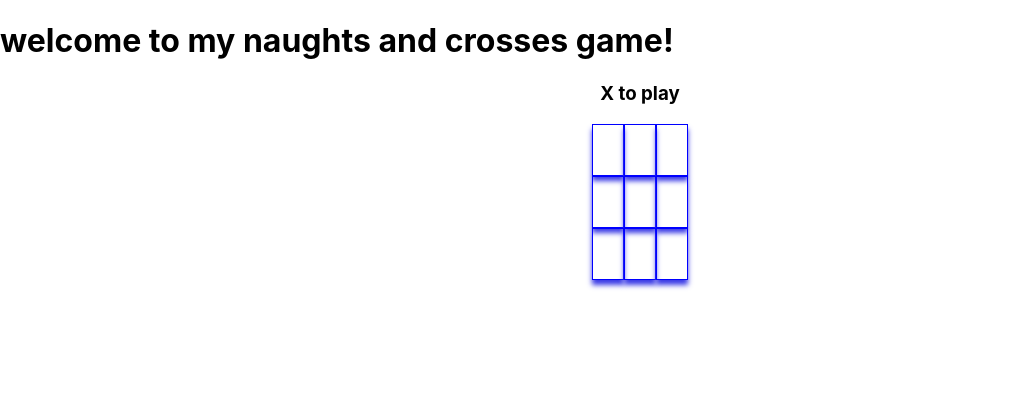
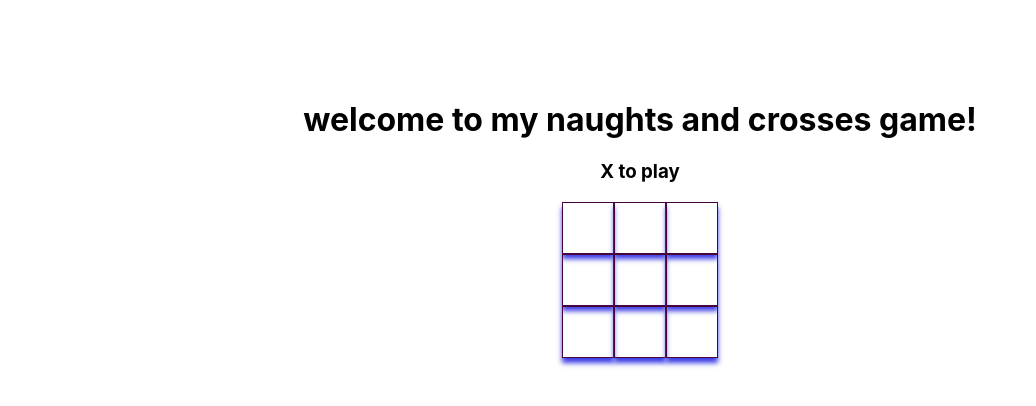
Before and after one commit to Yaakov613/tech, a React (Create React App) app: page / in a window 1280 px wide. Shown: the top 406 px of the page, without its empty margins (0-1036 px from the left). Built offline with nearby package versions, Linux system fonts and the light colour scheme.

Commit message:
added some cool stuff

```diff
--- a/src/App.js
+++ b/src/App.js
@@ -13,7 +13,9 @@ class App extends Component {
     ],
     turn: 'X',
     count: 0,
-    winner: null
+    winner: null,
+    disable: null,
+    draw: false
   }
   resfreshState = () => {
     this.setState({
@@ -26,6 +28,7 @@ class App extends Component {
       count: 0,
       winner: null,
       disable: null,
+      draw: false
     })
     console.log(this.state)
   }
@@ -47,7 +50,10 @@ class App extends Component {
 
     const isWinnerArray = updateDatedRows.map(row => {
       return row.join() === [symbol, symbol, symbol].join()
+
     })
+    const draw = flattenedRowArray.filter(item => item === null)
+    const isDraw = draw.length === 0
     if (isWinnerFirst || isWinnerSecond || isWinnerThird) {
       this.setState({
         winner: symbol,
@@ -68,8 +74,8 @@ class App extends Component {
         this.resfreshState()
 
       }, 5000);
-    } else if ((flattenedRowArray[0]=== symbol && flattenedRowArray[4]=== symbol && flattenedRowArray[8] === symbol)
-      || (flattenedRowArray[2]=== symbol && flattenedRowArray[4]=== symbol && flattenedRowArray[6] === symbol)) {
+    } else if ((flattenedRowArray[0] === symbol && flattenedRowArray[4] === symbol && flattenedRowArray[8] === symbol)
+      || (flattenedRowArray[2] === symbol && flattenedRowArray[4] === symbol && flattenedRowArray[6] === symbol)) {
       this.setState({
         winner: symbol,
         disable: true
@@ -78,6 +84,12 @@ class App extends Component {
       setTimeout(() => {
         this.resfreshState()
       }, 5000);
+    } else if (isDraw) {
+      this.setState({ draw: true })
+      setTimeout(() => {
+        this.resfreshState()
+      }, 5000);
+    }
   }
   // switch([symbol, symbol, symbol].join()){
   //   case updateDatedRows[0].join():
@@ -116,10 +128,10 @@ class App extends Component {
   //   }, 1000);
   // }
   // else{}
-  }
+
 
   checkBoxHandler = (index, box) => {
-    if (!box&&!this.state.disable) {
+    if (!box && !this.state.disable) {
       const updatedFirstRow = [...this.state.boxes[0]]
       updatedFirstRow.splice(index, 1, this.state.turn)
       const updatedBoxes = [updatedFirstRow, this.state.boxes[1], this.state.boxes[2]]
@@ -136,7 +148,7 @@ class App extends Component {
 
   }
   checkBoxHandler1 = (index, box) => {
-    if (!box&&!this.state.disable) {
+    if (!box && !this.state.disable) {
       const updatedSecondRow = [...this.state.boxes[1]]
       updatedSecondRow.splice(index, 1, this.state.turn)
       const updatedBoxes = [this.state.boxes[0], updatedSecondRow, this.state.boxes[2]]
@@ -153,7 +165,7 @@ class App extends Component {
   }
 
   checkBoxHandler2 = (index, box) => {
-    if (!box&&!this.state.disable) {
+    if (!box && !this.state.disable) {
       const updatedThirdRow = [...this.state.boxes[2]]
       updatedThirdRow.splice(index, 1, this.state.turn)
       const updatedBoxes = [this.state.boxes[0], this.state.boxes[1], updatedThirdRow]
@@ -172,15 +184,15 @@ class App extends Component {
 
   render() {
     let winner = null
-    if (this.state.winner) {
-      winner = <Winner name={this.state.winner} />
+    if (this.state.winner||this.state.draw) {
+      winner = <Winner draw={this.state.draw} winner={this.state.winner} name={this.state.winner} />
     }
     const firstRow = this.state.boxes[0].map((box, index) => { return <Sum symbol={box} clicked={() => this.checkBoxHandler(index, box)} key={index} type={box} /> })
     const secondRow = this.state.boxes[1].map((box, index) => { return <Sum symbol={box} clicked={() => this.checkBoxHandler1(index, box)} key={index} type={box} /> })
     const thirdRow = this.state.boxes[2].map((box, index) => { return <Sum symbol={box} clicked={() => this.checkBoxHandler2(index, box)} key={index} type={box} /> })
     return (
       <div>
-        <h1>welcome to my naughts and crosses game!</h1>
+        <h1 style={{textAlign:'center',marginTop:'100px'}}>welcome to my naughts and crosses game!</h1>
         <h3 style={{ textAlign: 'center' }}>{this.state.turn} to play</h3>
         <div style={{ textAlign: 'center' }}>{firstRow}</div>
         <div style={{ textAlign: 'center' }}>{secondRow}</div>
--- a/src/App.module.css
+++ b/src/App.module.css
@@ -38,25 +38,34 @@
 }
 .TestBox{
   display: inline-flex;
-  border: 1px solid blue;
+  border: 1px solid rgb(70, 5, 61);
   box-shadow: 0px 5px 5px rgb(59, 59, 230) ;
   /* margin: 5px 5px; */
   height: 50px;
-  width: 30px;
+  width: 50px;
+
 }
-.Text{
+.Text0{
+  color: rgb(216, 31, 31);
+  padding: 0px 17px;
+  /* text-align: center; */
+
+}
+.TextX{
   color: rgb(28, 138, 28);
-  padding: 0px 10px;
+  padding: 0px 17px;
+  /* text-align: center; */
 }
-.TestBoxX{
+
+/* .TestBoxX{
   display: inline-flex;
   border: 1px solid rgb(53, 211, 5);
   box-shadow: 0px 5px 5px rgb(20, 194, 4) ;
   /* margin: 5px 5px; */
-}
-.TestBox0{
+/* } */
+/* .TestBox0{
   display: inline-flex;
   border: 1px solid rgb(228, 16, 16);
   box-shadow: 0px 5px 5px rgb(230, 17, 17) ;
   /* margin: 5px 5px; */
-}
+/* } */
--- a/src/box.js
+++ b/src/box.js
@@ -2,17 +2,17 @@ import React from 'react'
 import classes from '../src/App.module.css'
 
 const sum = (props) => {
-    let style=classes.TestBox
+    let style=null
     if(props.symbol==='X'){
-        style=classes.TestBoxX
+        style=classes.TextX
     }
     if(props.symbol==='0'){
-        style=classes.TestBox0
+        style=classes.Text0
     }
     return (
         <div onClick={props.clicked}
-            className={style}>
-            <p className={classes.Text}>{props.type}</p>
+            className={classes.TestBox}>
+            <p className={style}>{props.type}</p>
         </div>
     )
 }
--- a/src/winner.js
+++ b/src/winner.js
@@ -3,6 +3,9 @@ import classes from './winner.module.css'
 
 const winner = (props) => {
     let decoration= classes.Banner
+    if(props.draw){
+        decoration=classes.Banner2
+    }
     // if (true) {
     //     setTimeout(() => {
     //         decoration=classes.Banner2
@@ -31,7 +34,7 @@ const winner = (props) => {
     console.log(decoration)
     return (
         <div className={decoration}>
-            <h1 className={classes.Text}>well Done!! You {props.name} have won the game!</h1>
+            <h1 className={classes.Text}>{props.winner?`well Done!! You ${props.name} have won the game!`:`you have drawn the game`}</h1>
         </div>
     )
 }
--- a/src/winner.module.css
+++ b/src/winner.module.css
@@ -10,13 +10,13 @@
 }
 .Text{
     font-size: 100%;
+    color: blue;
 }
 .Banner2{
-    background-color: aqua;
     padding:50px 50px;
     margin-top: 30px;
-    border: 1px solid green;
-    box-shadow: 0px 4px 5px rgb(3, 141, 3);
+    border: 1px solid rgb(55, 68, 55);
+    box-shadow: 0px 4px 5px rgb(43, 51, 43);
     text-align: center;
     width: 30%;
     margin-right: auto;
```
Lines whose indentation alone changed are shown as unchanged.
